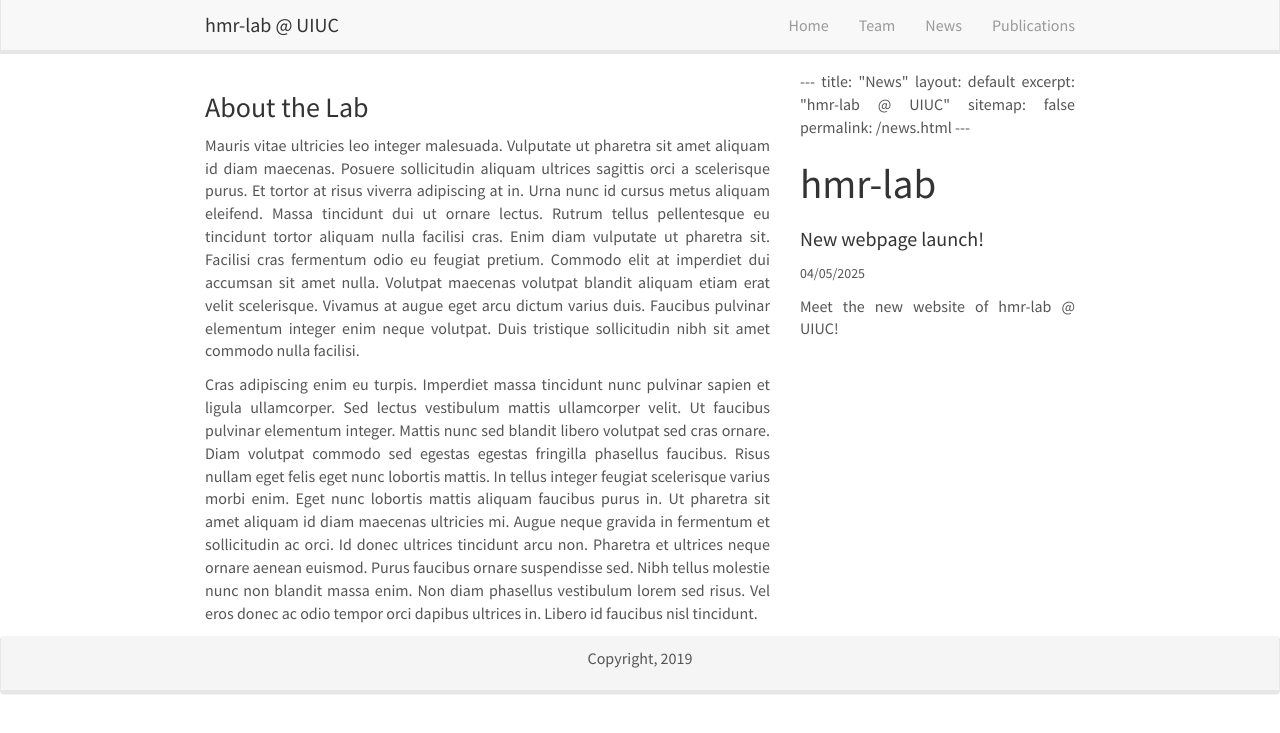
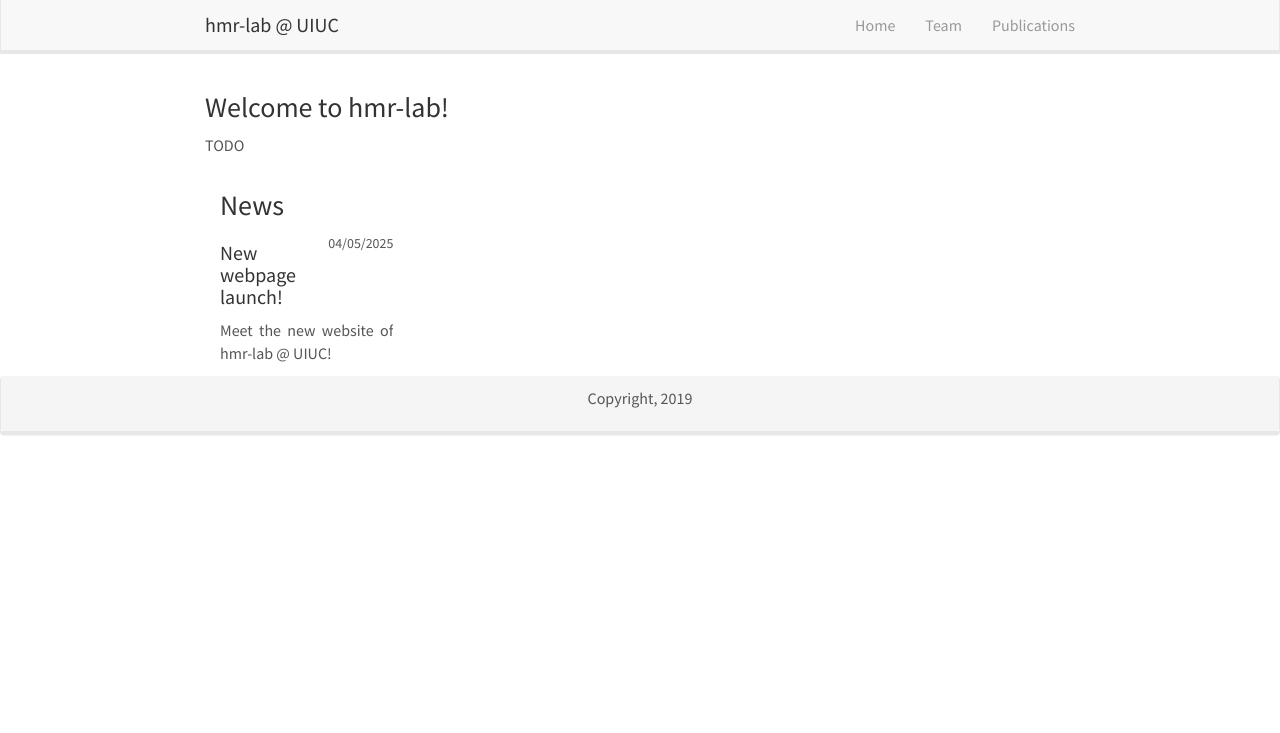
Before and after one commit to hmr-lab/hmr-lab.github.io, a Jekyll site: the page built from _pages/home.md, in a window 1280 px wide. Shown: the top 733 px of the page. Built offline with Jekyll 4.4.1, drawn with Linux system fonts in a browser that asks for light colours; nearby versions of some CDN libraries.

Commit message:
feat: Change layout

```diff
--- a/_includes/header.html
+++ b/_includes/header.html
@@ -14,7 +14,7 @@
 	  <ul class="nav navbar-nav navbar-right">
 		<li><a href="{{ site.url }}{{ site.baseurl }}/">Home</a></li>
 		<li><a href="{{ site.url }}{{ site.baseurl }}/team">Team</a></li>
-		<li><a href="{{ site.url }}{{ site.baseurl }}/news">News</a></li>
+		<!-- <li><a href="{{ site.url }}{{ site.baseurl }}/news">News</a></li> -->
 		<!-- <li><a href="{{ site.url }}{{ site.baseurl }}/research">Research</a></li> -->
 		<li><a href="{{ site.url }}{{ site.baseurl }}/publications">Publications</a></li>
 	  </ul>
--- a/_includes/news.html
+++ b/_includes/news.html
@@ -1,19 +1,14 @@
----
-title: "News"
-layout: default
-excerpt: "hmr-lab @ UIUC"
-sitemap: false
-permalink: /news.html
----
-<h1>{{page.title}}</h1>
+<h3>News</h3>
 
 <ul class="list-unstyled">
     {% for article in site.data.news %}
         <li class="media">
             <div class="media-body">
-            <h4 class="mt-0 mb-1">{{ article.title }}</h4>
-            <p><small>{{ article.date }}</small></p>
-            {{ article.content }}
+                <div style="display: flex; justify-content: space-between;">
+                    <h4 class="mt-0 mb-1">{{ article.title }}</h4>
+                    <p><small>{{ article.date }}</small></p>
+                </div>
+                {{ article.content }}
             </div>
         </li>
     {% endfor %}
--- a/_layouts/homelay.html
+++ b/_layouts/homelay.html
@@ -32,8 +32,8 @@ layout: default
 	</div> -->
 
 	{{ content }}
+
+	<div id="newsid" class="col-sm-4 nopadding-right" >
+		{% include news.html %}
+	</div>
 </div>
-
-<div id="newsid" class="col-sm-4 nopadding-right" >
-	{% include news.html %}
-</div>
--- a/_pages/home.md
+++ b/_pages/home.md
@@ -6,8 +6,6 @@ sitemap: true
 permalink: /
 ---
 
-### About the Lab
+### Welcome to hmr-lab!
 
-Mauris vitae ultricies leo integer malesuada. Vulputate ut pharetra sit amet aliquam id diam maecenas. Posuere sollicitudin aliquam ultrices sagittis orci a scelerisque purus. Et tortor at risus viverra adipiscing at in. Urna nunc id cursus metus aliquam eleifend. Massa tincidunt dui ut ornare lectus. Rutrum tellus pellentesque eu tincidunt tortor aliquam nulla facilisi cras. Enim diam vulputate ut pharetra sit. Facilisi cras fermentum odio eu feugiat pretium. Commodo elit at imperdiet dui accumsan sit amet nulla. Volutpat maecenas volutpat blandit aliquam etiam erat velit scelerisque. Vivamus at augue eget arcu dictum varius duis. Faucibus pulvinar elementum integer enim neque volutpat. Duis tristique sollicitudin nibh sit amet commodo nulla facilisi.
-
-Cras adipiscing enim eu turpis. Imperdiet massa tincidunt nunc pulvinar sapien et ligula ullamcorper. Sed lectus vestibulum mattis ullamcorper velit. Ut faucibus pulvinar elementum integer. Mattis nunc sed blandit libero volutpat sed cras ornare. Diam volutpat commodo sed egestas egestas fringilla phasellus faucibus. Risus nullam eget felis eget nunc lobortis mattis. In tellus integer feugiat scelerisque varius morbi enim. Eget nunc lobortis mattis aliquam faucibus purus in. Ut pharetra sit amet aliquam id diam maecenas ultricies mi. Augue neque gravida in fermentum et sollicitudin ac orci. Id donec ultrices tincidunt arcu non. Pharetra et ultrices neque ornare aenean euismod. Purus faucibus ornare suspendisse sed. Nibh tellus molestie nunc non blandit massa enim. Non diam phasellus vestibulum lorem sed risus. Vel eros donec ac odio tempor orci dapibus ultrices in. Libero id faucibus nisl tincidunt.
+TODO
```
